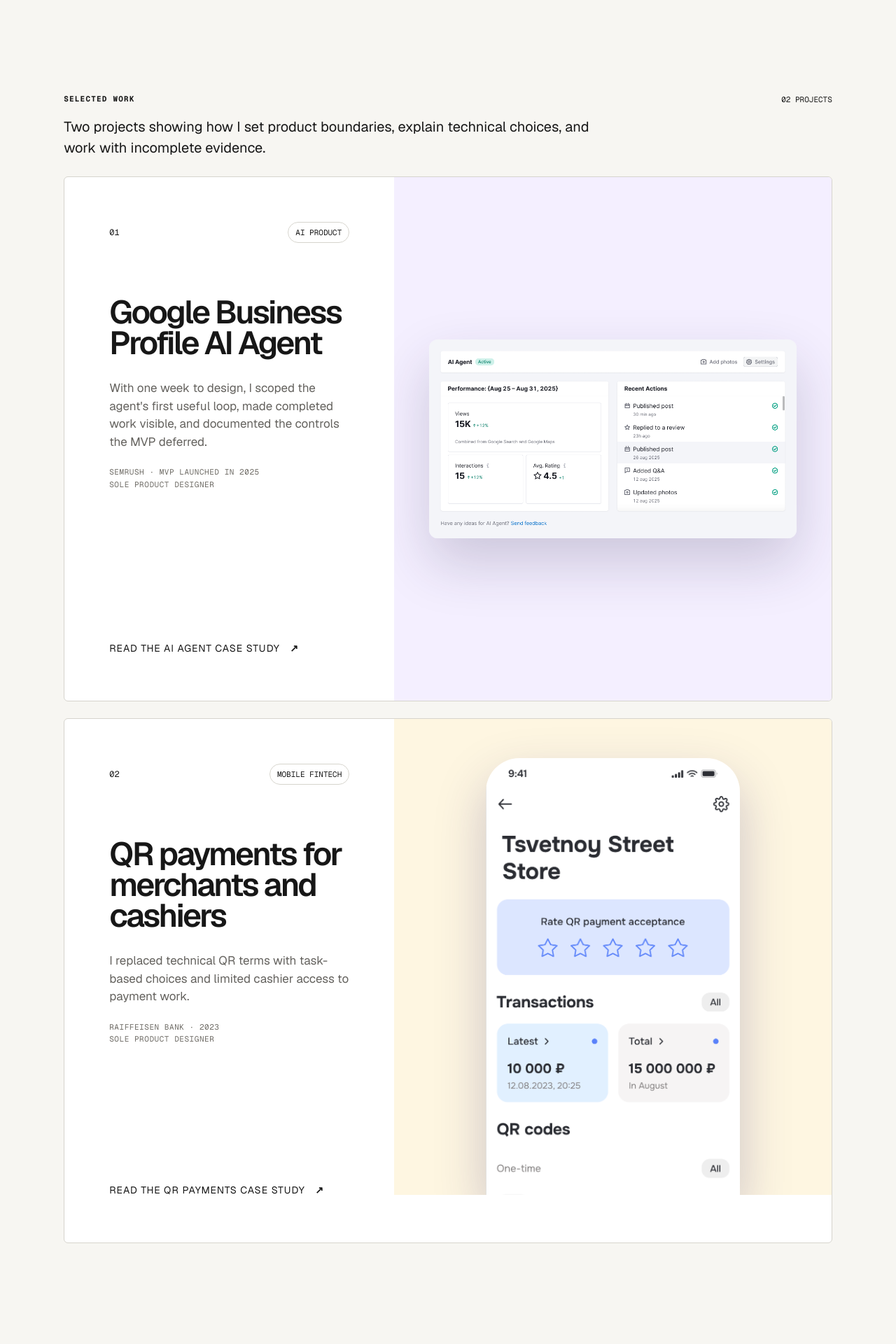
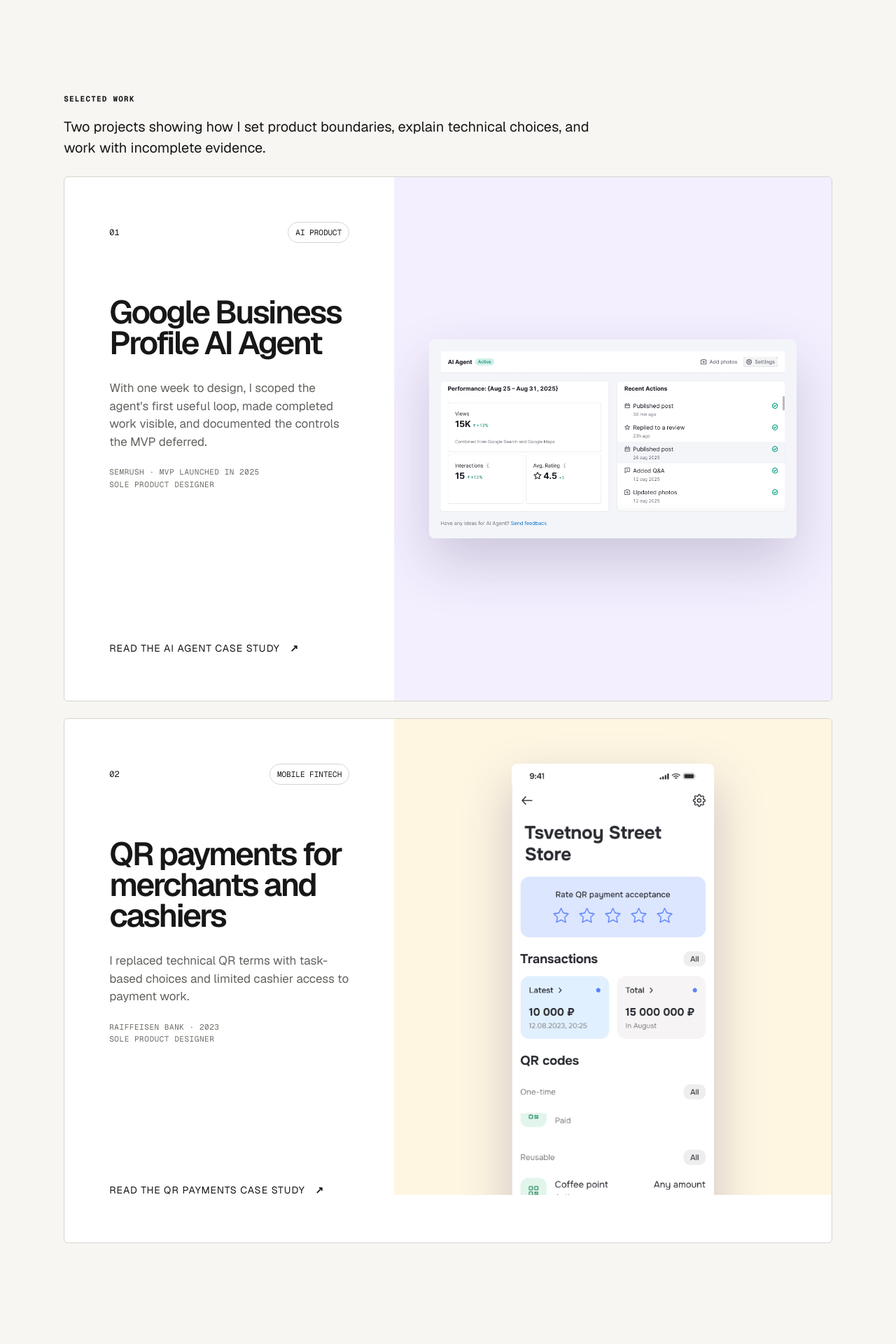
Before and after one commit to vladimir-deev-kazanov/portfolio, a Next.js app: page / in a window 1280 px wide. Shown: the part 820-2740 px from the top of the page at 70% size. Built offline with nearby package versions, Linux system fonts and the light colour scheme.

Commit message:
Refine homepage work cards and swap AI Agent hero screenshot
- Drop "02 projects" label, resize/reround QR card screenshot, extend it to the block edge
- Fix top padding on project card visual blocks
- Replace AI Agent case study hero image with full dashboard capture

```diff
--- a/app/globals.css
+++ b/app/globals.css
@@ -293,7 +293,7 @@ summary:focus-visible {
 }
 .project-visual img {
   position: relative;
-  border-radius: 12px;
+  border-radius: 8px;
   transition: 0.6s cubic-bezier(0.2, 0.8, 0.2, 1);
   z-index: 2;
   width: 84%;
@@ -976,13 +976,13 @@ summary:focus-visible {
   position: absolute;
   left: 0;
   right: 0;
-  top: 56px;
-  height: calc(100% - 56px);
+  top: 64px;
+  height: calc(100% - 64px + 60px);
   margin-inline: auto;
-  width: 58%;
+  width: 46.4%;
   object-fit: cover;
   object-position: top;
-  border-radius: 48px 48px 0 0;
+  border-radius: 8px;
   box-shadow: 0 30px 70px #392d7540;
 }
 .punch-grid {
@@ -1541,7 +1541,10 @@ summary:focus-visible {
     min-height: 560px;
   }
   .project-visual {
-    min-height: 500px;
+    height: 400px;
+  }
+  .qr-project-visual {
+    height: 400px;
   }
   .metric-stamp {
     width: 110px;
--- a/app/page.tsx
+++ b/app/page.tsx
@@ -19,7 +19,7 @@ export default function Home() {
       </section>
 
       <section className="work-section shell section-pad" id="work">
-        <div className="section-head"><div><p className="kicker">Selected work</p><p className="section-intro">Two projects showing how I set product boundaries, explain technical choices, and work with incomplete evidence.</p></div><span>02 projects</span></div>
+        <div className="section-head"><div><p className="kicker">Selected work</p><p className="section-intro">Two projects showing how I set product boundaries, explain technical choices, and work with incomplete evidence.</p></div></div>
         <div className="project-list">
           <Link href="/work/ai-agent" className="project-card">
             <div className="project-copy"><div><span className="project-no">01</span><span className="tag">AI PRODUCT</span></div><h2>Google Business Profile AI Agent</h2><p>With one week to design, I scoped the agent's first useful loop, made completed work visible, and documented the controls the MVP deferred.</p><span className="role-line">Semrush · MVP launched in 2025<br/>Sole Product Designer</span><span className="text-link">Read the AI Agent case study <b>↗</b></span></div>
--- a/app/work/ai-agent/page.tsx
+++ b/app/work/ai-agent/page.tsx
@@ -10,7 +10,7 @@ export const metadata: Metadata = {
 };
 
 const images = {
-  mvp: { src: "/work/ai-agent/dashboard-mvp.png", width: 1020, height: 552 },
+  mvp: { src: "/work/ai-agent/dashboard-mvp-full.png", width: 2040, height: 1232 },
   later: { src: "/work/ai-agent/dashboard-later.png", width: 1020, height: 900 },
   editor: { src: "/work/ai-agent/post-editor.png", width: 2000, height: 1616 },
   settings: { src: "/work/ai-agent/settings.png", width: 570, height: 648 },
```
Also changed, not shown: public/work/ai-agent/dashboard-mvp-full.png (added).
